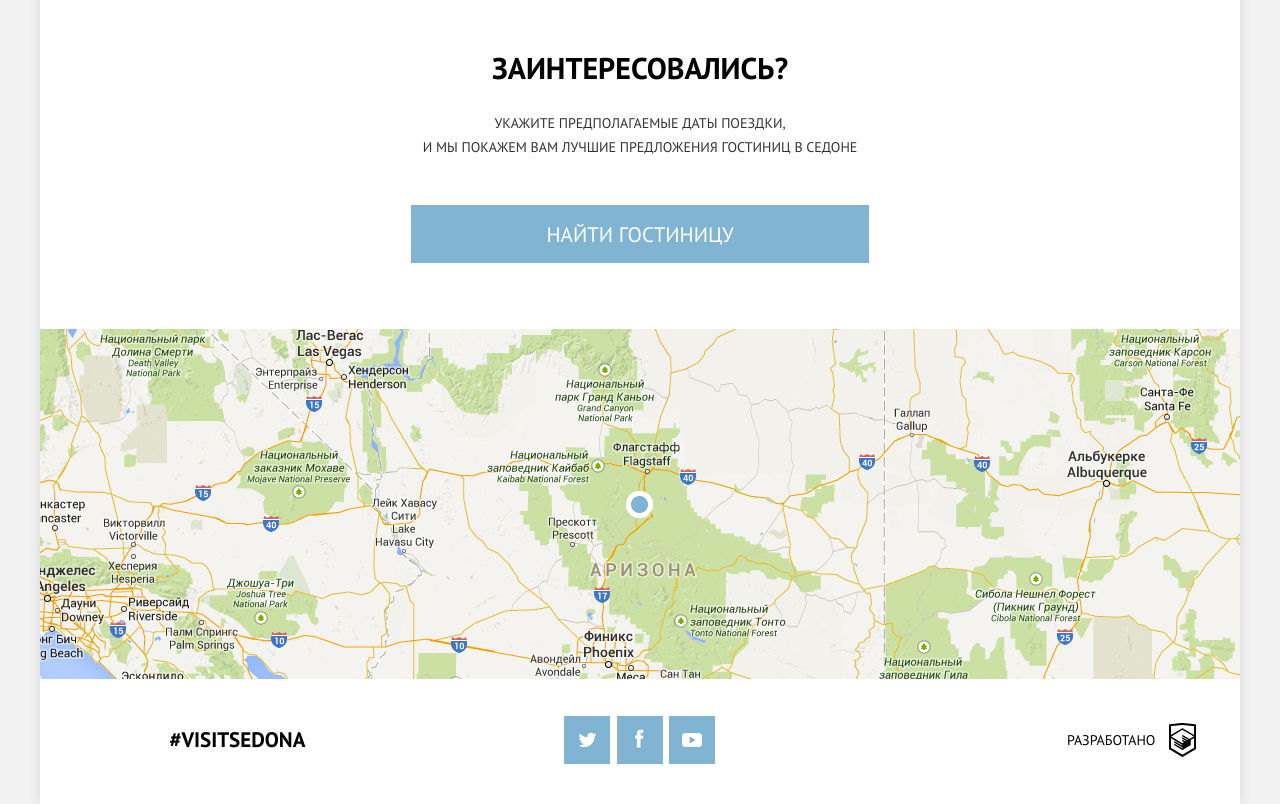
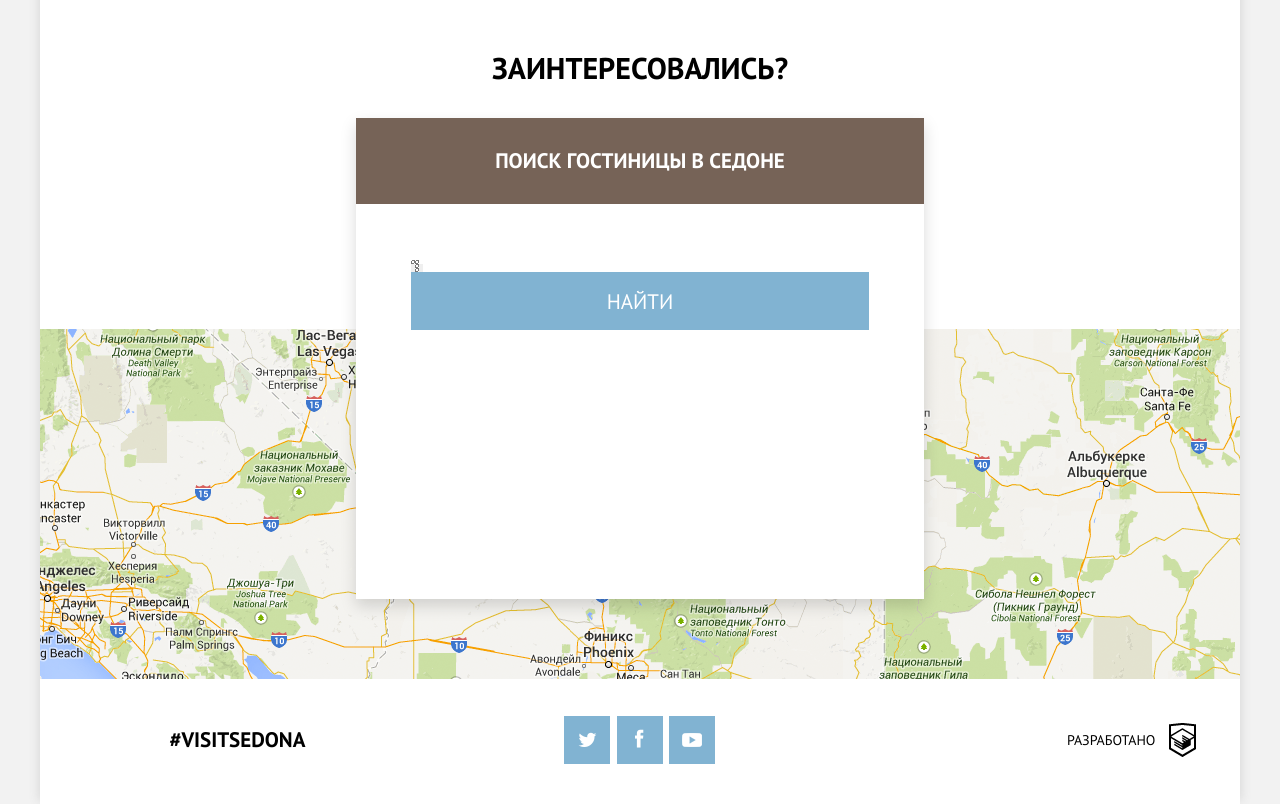
Before and after one commit to Anton2501/sedona, a website: page app/index.html in a window 1280 px wide. Shown: the part 1880-2684 px from the top of the page. Drawn offline with nearby package versions, Linux system fonts and the light colour scheme; files that its build step writes are made by us from their sources.

Commit message:
LY booking popup

```diff
--- a/app/index.html
+++ b/app/index.html
@@ -184,6 +184,36 @@
           <a href="https://htmlacademy.ru/" class="footer__htmlacadeny-link">HTMLAcademy</a>
         </div>
       </footer>
+      <form class="booking-popup">
+        <h2 class="booking-popup__header">Поиск гостиницы в Седоне</h2>
+        <div class="booking-popup__wrap">
+          <label for="" class="booking-popup__label">
+            <span class="booking-popup__label-title">ДАТА ЗАЕЗДА:</span>
+            <input type="text" class="booking-popup__input">
+          </label>
+          <label for="" class="booking-popup__label">
+            <span class="booking-popup__label-title">ДАТА ВЫЕЗДА:</span>
+            <input type="text" class="booking-popup__input">
+          </label>
+          <label for="" class="booking-popup__label booking-popup__label--adults">
+            <span class="booking-popup__label-title">ДАТА ВЫЕЗДА:</span>
+            <div class="booking-popup__controls">
+              <button class="booking-popup__btn-min">-</button>
+              <input type="text" class="booking-popup__controls-input">
+              <button class="booking-popup__btn-plus">+</button>
+            </div>
+          </label>
+          <label for="" class="booking-popup__label booking-popup__label--chuldren">
+            <span class="booking-popup__label-title">ДАТА ВЫЕЗДА:</span>
+            <div class="booking-popup__controls">
+              <button class="booking-popup__btn-min">-</button>
+              <input type="text" class="booking-popup__controls-input">
+              <button class="booking-popup__btn-plus">+</button>
+            </div>
+          </label>
+          <button type="submit" class="booking-popup__find-btn">Найти</button>
+        </div>
+      </form>
     </div>
   </div>
   <script src="js/mob-menu.js"></script>
--- /dev/null
+++ b/app/scss/blocks/booking-popup.scss
@@ -0,0 +1,49 @@
+.booking-popup {
+  position: absolute;
+  left: calc(50% - 284px);
+  bottom: 205px;
+  width: 568px;
+  min-height: 480px;
+  text-align: left;
+  font-weight: 700;
+  font-size: 0;
+  background-color: #ffffff;
+  box-shadow: 0 7px 15px 0 rgba(0, 1, 1, 0.15);
+  z-index: 50;
+}
+.booking-popup__header {
+  margin: 0 auto;
+  text-align: center;
+  text-transform: uppercase;
+  font-size: 21px;
+  line-height: 86px;
+  color: #ffffff;
+  background-color: #766357;
+}
+.booking-popup__wrap {
+  padding: 56px 55px;
+  min-height: 395px;
+}
+.booking-popup__find-btn {
+  @include btn-reset();
+  display: block;
+  width: 100%;
+  padding: 17px 0 15px;
+  margin: 0 auto 49px;
+  text-align: center;
+  text-transform: uppercase;
+  font-size: 21px;
+  font-weight: 400;
+  line-height: 26px;
+  color: #ffffff;
+  background-color: #81b3d2;
+  transition: all ease 0.2s;
+
+  &:hover {
+    background-color: #669ec0;
+  }
+
+  &:active {
+    color: #94b9d2;
+  }
+}
--- a/app/scss/main.scss
+++ b/app/scss/main.scss
@@ -32,10 +32,12 @@ button {
 @import "blocks/gallery.scss";
 @import "blocks/video-block.scss";
 @import "blocks/form.scss";
+@import "blocks/booking-popup.scss";
 
 
 @media (min-width: 768px) {
   .container {
+    position: relative;
     width: 100%;
   }
 }
```
